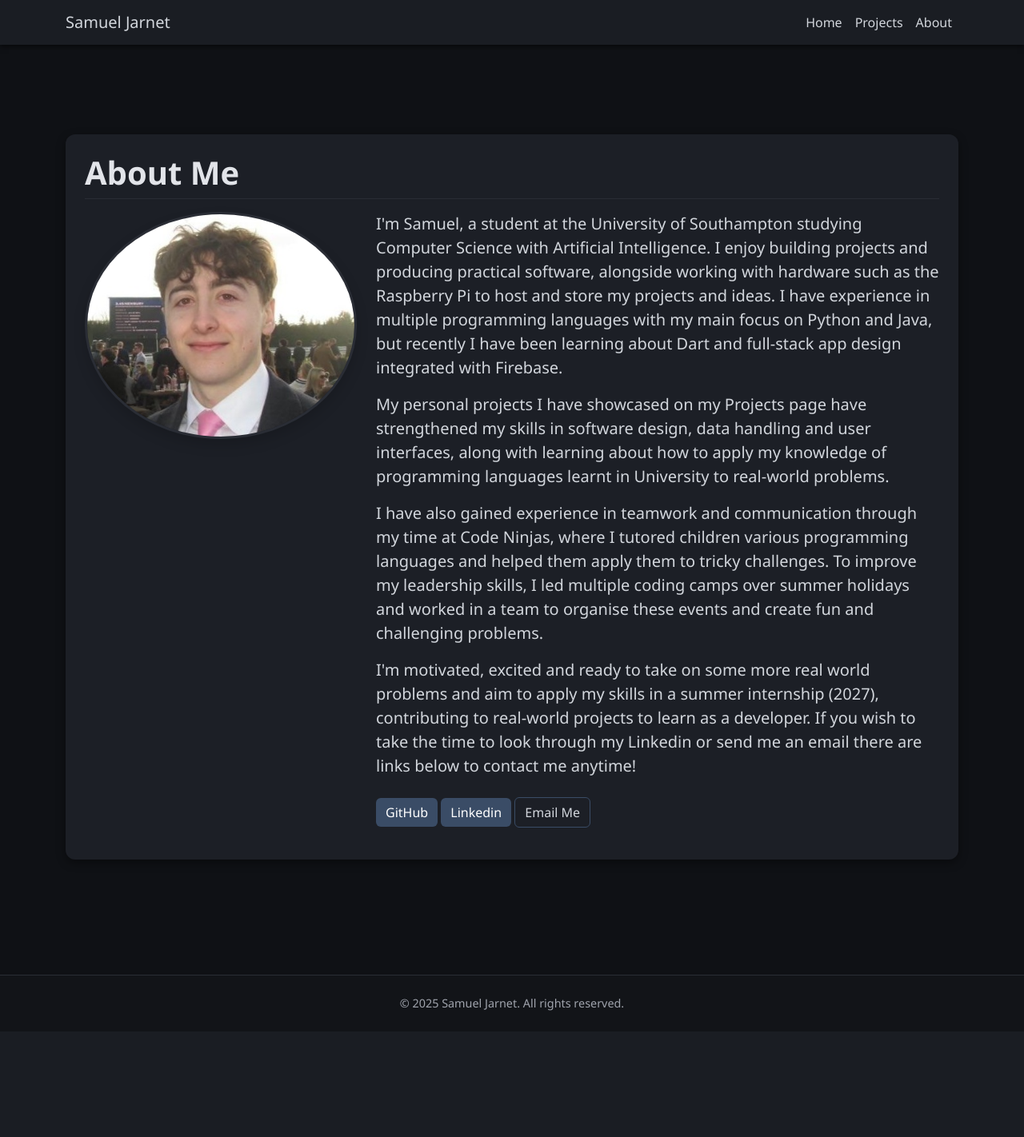
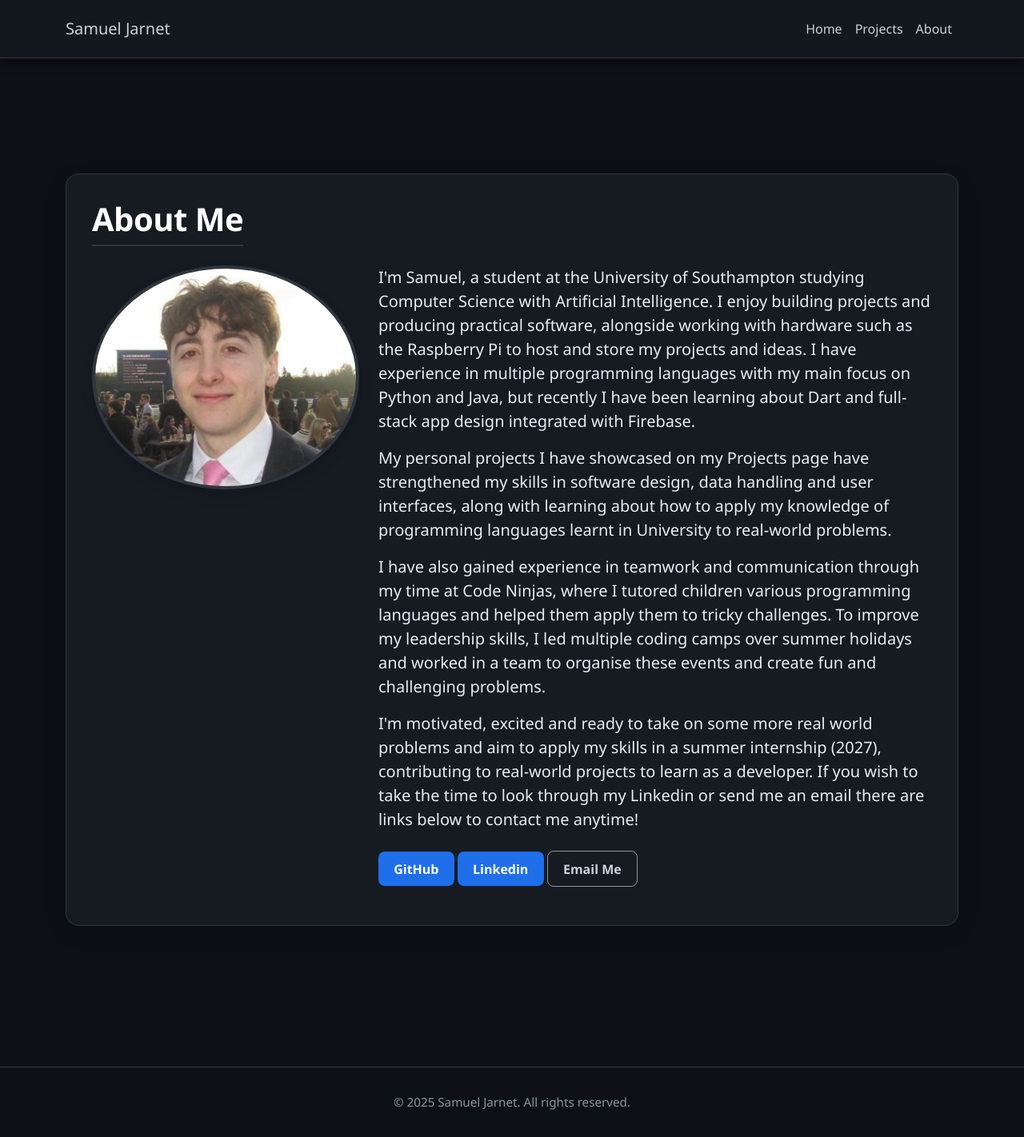
Before and after one commit to SamJarnet/Personal-Website, a Flask app: page /about in a window 1280 px wide. Shown: the whole page at 80% size. Before the commit the page ends 1264 px from the top, so only its background shows below. Run offline with Flask 3, Linux system fonts and the light colour scheme.

Commit message:
feat: ui improvements

```diff
--- a/static/style.css
+++ b/static/style.css
@@ -4,106 +4,144 @@ html, body {
     margin: 0;
     padding: 0;
     font-family: 'Segoe UI', Tahoma, Geneva, Verdana, sans-serif;
-    background-color: #0f1115; /* Charcoal */
-    color: #d2d6dc; /* Soft gray */
+    background-color: #0d1117;
+    color: #e6edf3;
     display: flex;
     flex-direction: column;
     min-height: 100vh;
+    scroll-behavior: smooth;
 }
 
 /* Main content container */
 main, .content-wrapper {
     flex-grow: 1;
-    padding: 2rem 1rem;
+    padding: 3rem 1rem;
 }
 
 /* Header sections */
 h1, h2, h3 {
-    color: #e2e4e9;
-    font-weight: 600;
+    color: #ffffff;
+    font-weight: 700;
+    letter-spacing: -0.5px;
 }
 
 /* Navbar */
 .custom-navbar {
-    background-color: #1a1d23;
-    box-shadow: 0 2px 6px rgba(0, 0, 0, 0.6);
+    background-color: rgba(22, 27, 34, 0.85);
+    backdrop-filter: blur(10px);
+    box-shadow: 0 4px 12px rgba(0, 0, 0, 0.5);
+    border-bottom: 1px solid #30363d;
+    position: sticky;
+    top: 0;
+    z-index: 1000;
+    padding: 1rem 0;
 }
 
 .custom-navbar .nav-link,
 .custom-navbar .navbar-brand {
-    color: #d2d6dc !important;
-}
+    color: #c9d1d9 !important;
+    font-weight: 500;
+    transition: color 0.2s ease-in-out;}
 
 .custom-navbar .nav-link:hover {
-    color: #3a4c66 !important; /* Subtle steel blue */
-}
+    color: #58a6ff !important;}
 
 /* Cards / Containers */
 .custom-card,
 .section-box {
-    background-color: #1c1f26;
-    border-radius: 12px;
-    box-shadow: 0 4px 12px rgba(0, 0, 0, 0.4);
-    padding: 1.5rem;
+    background-color: #161b22;
+    border: 1px solid #30363d;
+    border-radius: 16px;
+    box-shadow: 0 8px 24px rgba(0, 0, 0, 0.2);
+    padding: 2rem;
     margin-bottom: 2rem;
+    transition: transform 0.3s ease, box-shadow 0.3s ease, border-color 0.3s ease;
+}
+
+.custom-card:hover {
+    transform: translateY(-6px);
+    box-shadow: 0 12px 32px rgba(0, 0, 0, 0.4);
+    border-color: #58a6ff;
 }
 
 /* Buttons */
 .btn-primary {
-    background-color: #3a4c66;
+    background-color: #1f6feb;
     border: none;
+    border-radius: 8px;
+    padding: 0.6rem 1.2rem;
+    font-weight: 600;
+    transition: background-color 0.2s ease, transform 0.1s ease;
 }
 
 .btn-primary:hover {
-    background-color: #4f6385;
+    background-color: #388bfd;
+    transform: scale(1.03);
 }
 
 .btn-outline-light {
-    border-color: #3a4c66;
-    color: #d2d6dc;
+    border: 1px solid #8b949e;
+    color: #c9d1d9;
+    border-radius: 8px;
+    padding: 0.6rem 1.2rem;
+    font-weight: 600;
+    transition: all 0.2s ease;
 }
 
 .btn-outline-light:hover {
-    background-color: #3a4c66;
-    color: white;
+    background-color: #c9d1d9;
+    color: #0d1117;
+    transform: scale(1.03);
 }
 
 /* Footer */
 footer {
-    background-color: #121418;
-    color: #a0a4ad;
+    background-color: #0d1117;
+    color: #8b949e;
     text-align: center;
-    padding: 1.5rem;
-    border-top: 1px solid #2a2d35;
-    font-size: 0.9rem;
+    padding: 2rem;
+    border-top: 1px solid #30363d;
+    font-size: 0.95rem;
+    margin-top: auto;
 }
 
 /* Images */
 img.rounded-circle {
-    border: 3px solid #2a2d35;
+    border: 4px solid #30363d;
+    transition: border-color 0.3s ease, transform 0.3s ease;
 }
 
 /* Links */
 a {
-    color: #d2d6dc;
+    color: #58a6ff;
     text-decoration: none;
+    transition: color 0.2s ease;
 }
 
 a:hover {
-    color: #4f6385;
+    color: #79c0ff;
+    text-decoration: underline;
 }
 
 /* Utilities */
 .section-title {
-    border-bottom: 1px solid #2a2d35;
-    margin-bottom: 1rem;
+    border-bottom: 2px solid #30363d;
+    margin-bottom: 1.5rem;
     padding-bottom: 0.5rem;
+    display: inline-block; /* Makes the underline fit the text width */
 }
 .intro-box {
-    background-color:#1c1f26;       /* Or any dark color you like */
-    color: #f5f5f5;                  /* Light text for contrast */
-    border-radius: 10px;
-    box-shadow: 0 4px 12px rgba(0, 0, 0, 0.4);
-    max-width: 600px;
-    margin: 0 auto;                 /* Center horizontally */
+    background: linear-gradient(145deg, #161b22, #0d1117); /* Premium gradient feel */
+    color: #f0f6fc;
+    border-radius: 16px;
+    border: 1px solid #30363d;
+    box-shadow: 0 12px 32px rgba(0, 0, 0, 0.4);
+    max-width: 650px;
+    margin: 0 auto;
+    padding: 3rem 2rem;
+    transition: transform 0.3s ease;
 }
+
+.intro-box:hover {
+    transform: scale(1.01);
+}
--- a/templates/base.html
+++ b/templates/base.html
@@ -2,7 +2,7 @@
 <html lang="en">
 <head>
     <meta charset="UTF-8" />
-    <title>{{ title or "My Site" }}</title>
+    <title>{{ title or "Samuel Jarnet" }}</title>
 
     <link href="https://cdn.jsdelivr.net/npm/bootstrap@5.3.0/dist/css/bootstrap.min.css" rel="stylesheet" />
 
```
